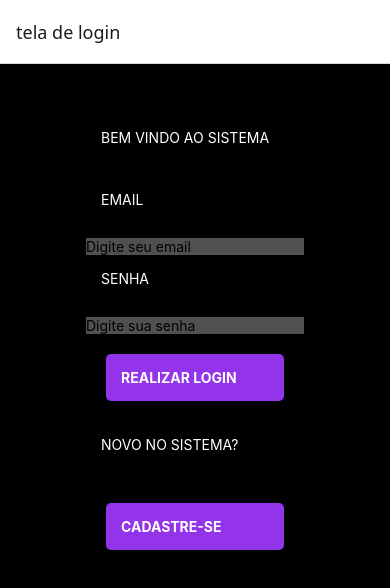
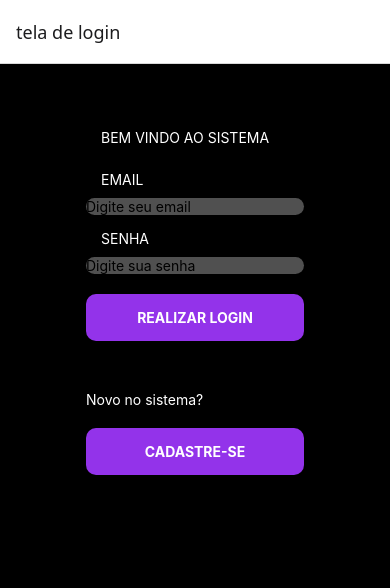
Before and after one commit to LucasChurutekoski/gestao-carteira-investimentos, a React Native app in the folder frontMobile/: screen /Login in a window 390 px wide. Shown: the top 588 px of the page. Built offline with nearby package versions, Linux system fonts and the light colour scheme.

Commit message:
Login finalizado

```diff
--- a/frontMobile/screens/Login.js
+++ b/frontMobile/screens/Login.js
@@ -50,22 +50,30 @@ export default function LoginScreen({ navigation }) {
             color: "white",
             margin: 15,
             textTransform: "uppercase",
-            marginBottom: 30
+            marginBottom: 10
         },
         TextInput: {
-            backgroundColor: "#505050"
+            backgroundColor: "#505050",
+            borderRadius: 10
         },
         Button: {
             backgroundColor: "#9333ea",
             padding: 15,
-            borderRadius: 5,
+            borderRadius: 10,
             textAlign: "center",
-            margin: 20
+            marginTop: 20,
+            marginBottom: 40,
+            shadowColor: "#A020F0"
         },
         buttonText:{
             color:"white",
             fontWeight: 700,
-            textTransform: "uppercase"
+            textTransform: "uppercase",
+            textAlign: "center"
+        },
+        textNovoNoSistema: {
+            color: "white",
+            paddingTop: 10
         }
     });
 
@@ -87,7 +95,7 @@ export default function LoginScreen({ navigation }) {
                     <Text style={styles.buttonText}>Realizar Login</Text>
                 </TouchableOpacity>
 
-                <Text style={styles.text}>Novo no sistema?</Text>
+                <Text style={styles.textNovoNoSistema}>Novo no sistema?</Text>
 
                 <TouchableOpacity
                     style={styles.Button}
```
